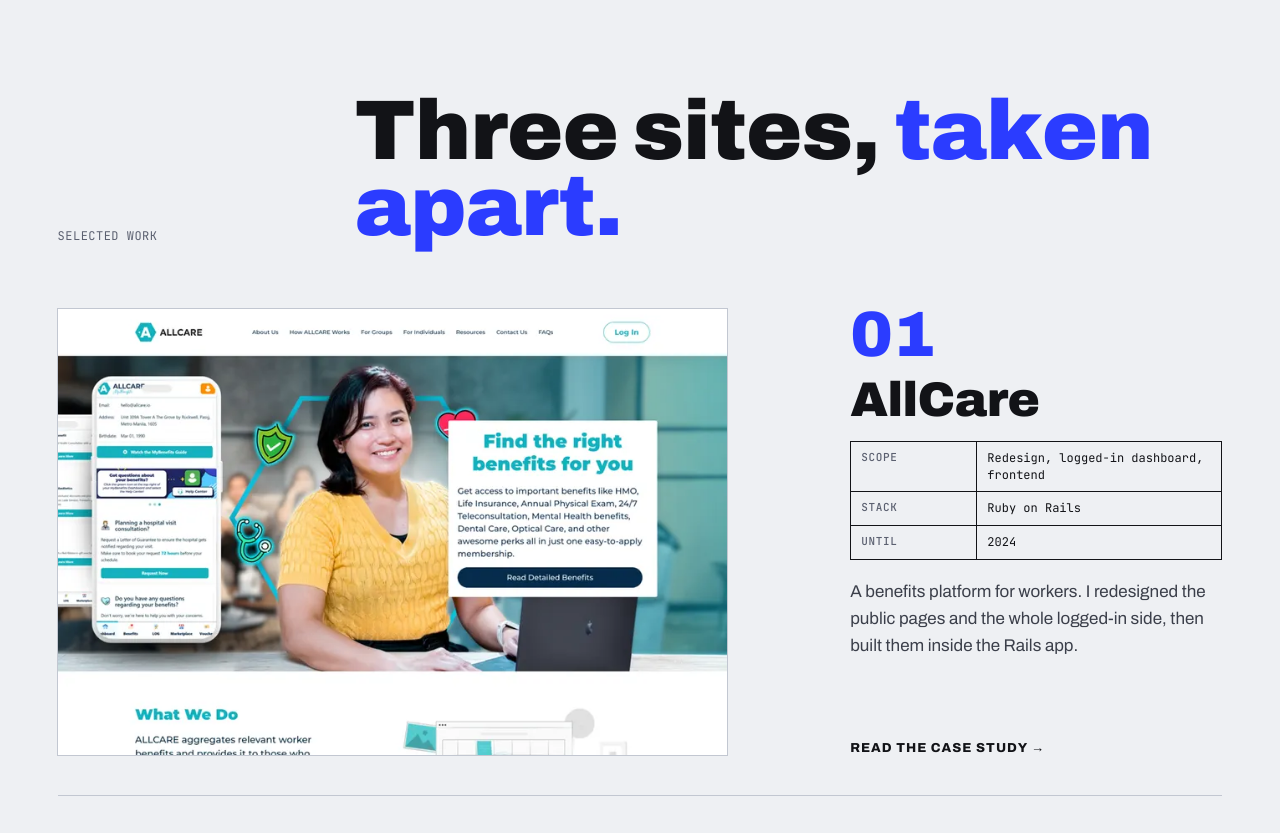
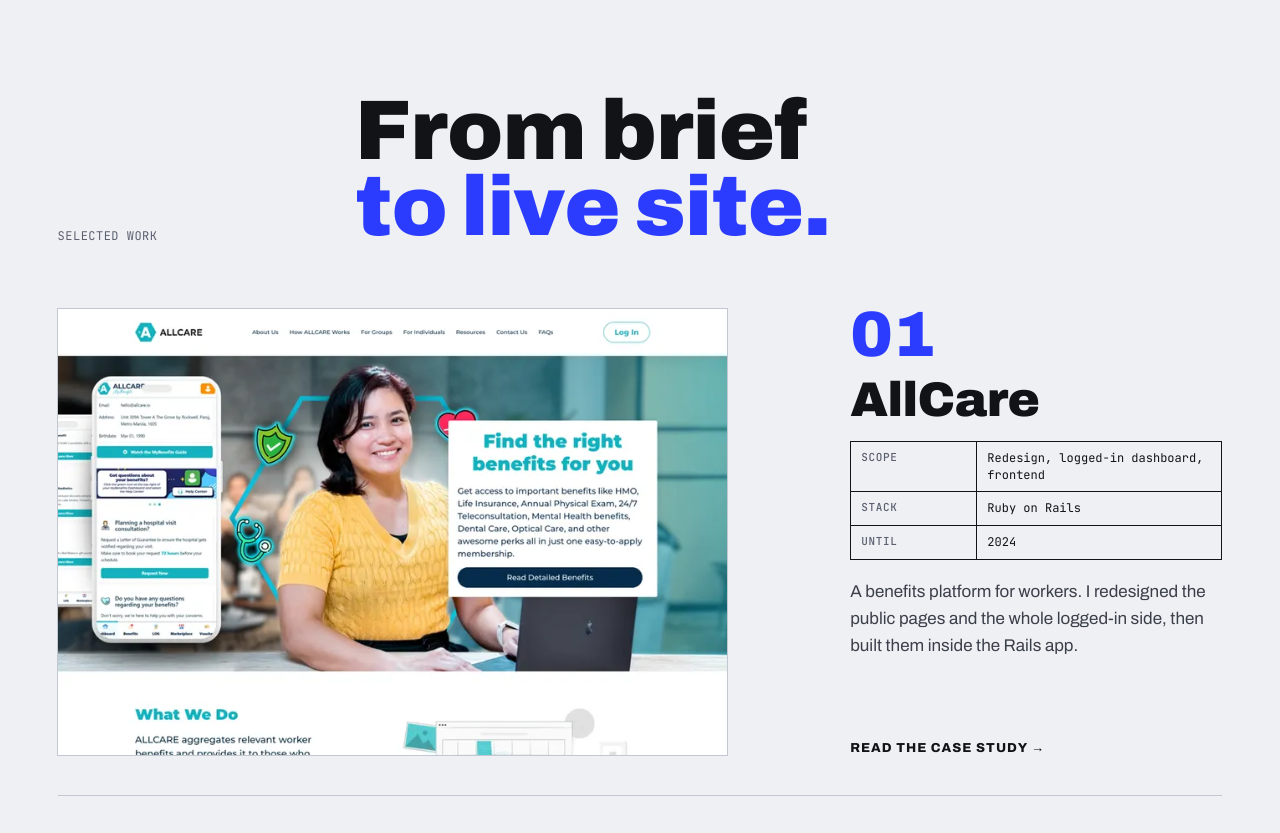
Before and after one commit to cmarquezworks/cmarquezworks.github.io, a website with bundled scripts: page index.html in a window 1280 px wide. Shown: the part 850-1683 px from the top of the page. Built offline with nearby package versions, Linux system fonts and the light colour scheme.

Commit message:
copy: work heading reads "From brief to live site." instead of "Three sites, taken apart."
Co-Authored-By: Claude Opus 5.5 <noreply@anthropic.com>

```diff
--- a/index.html
+++ b/index.html
@@ -65,7 +65,7 @@
     <div class="wrap">
       <div class="sec-head">
         <p class="mono">Selected work</p>
-        <h2 id="work-h" data-split>Three sites, <em>taken apart.</em></h2>
+        <h2 id="work-h" data-split>From brief<br> <em>to live site.</em></h2>
       </div>
 
       <a class="case" href="work/allcare.html" data-assemble>
```
